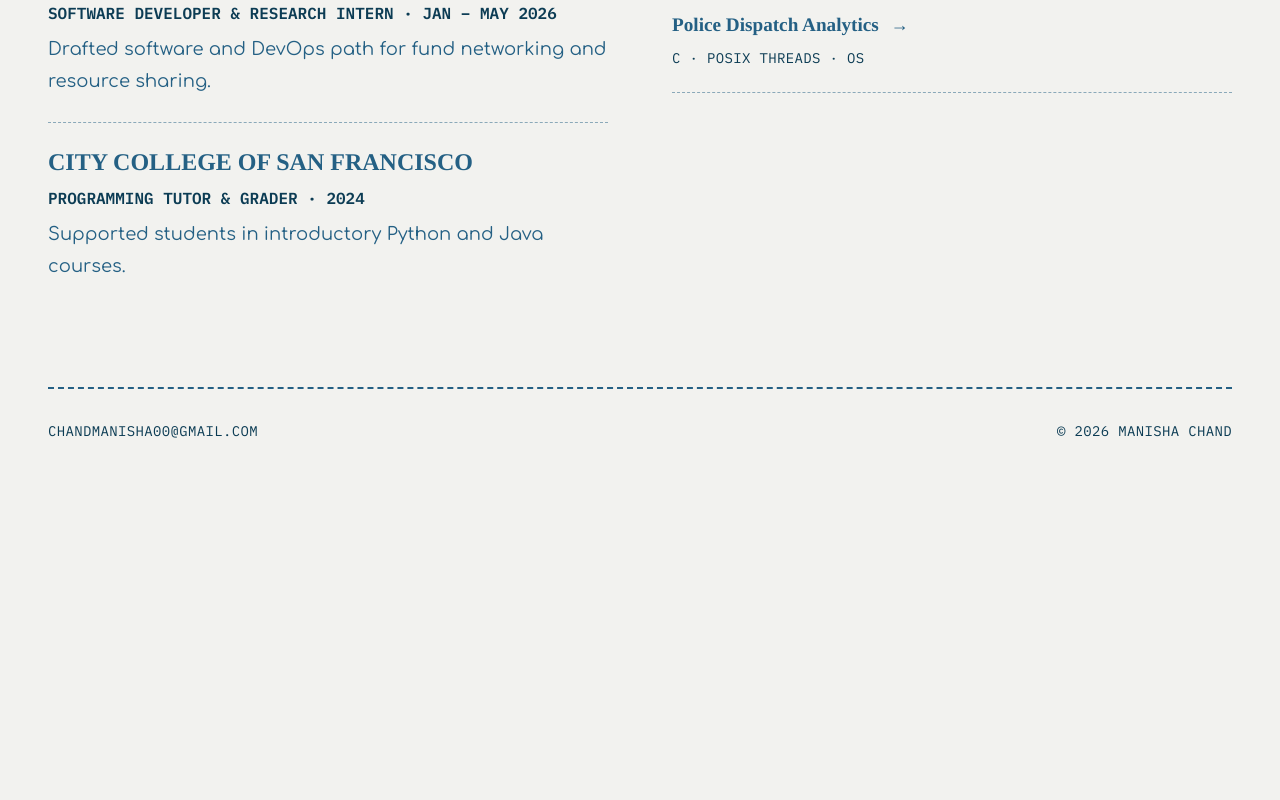
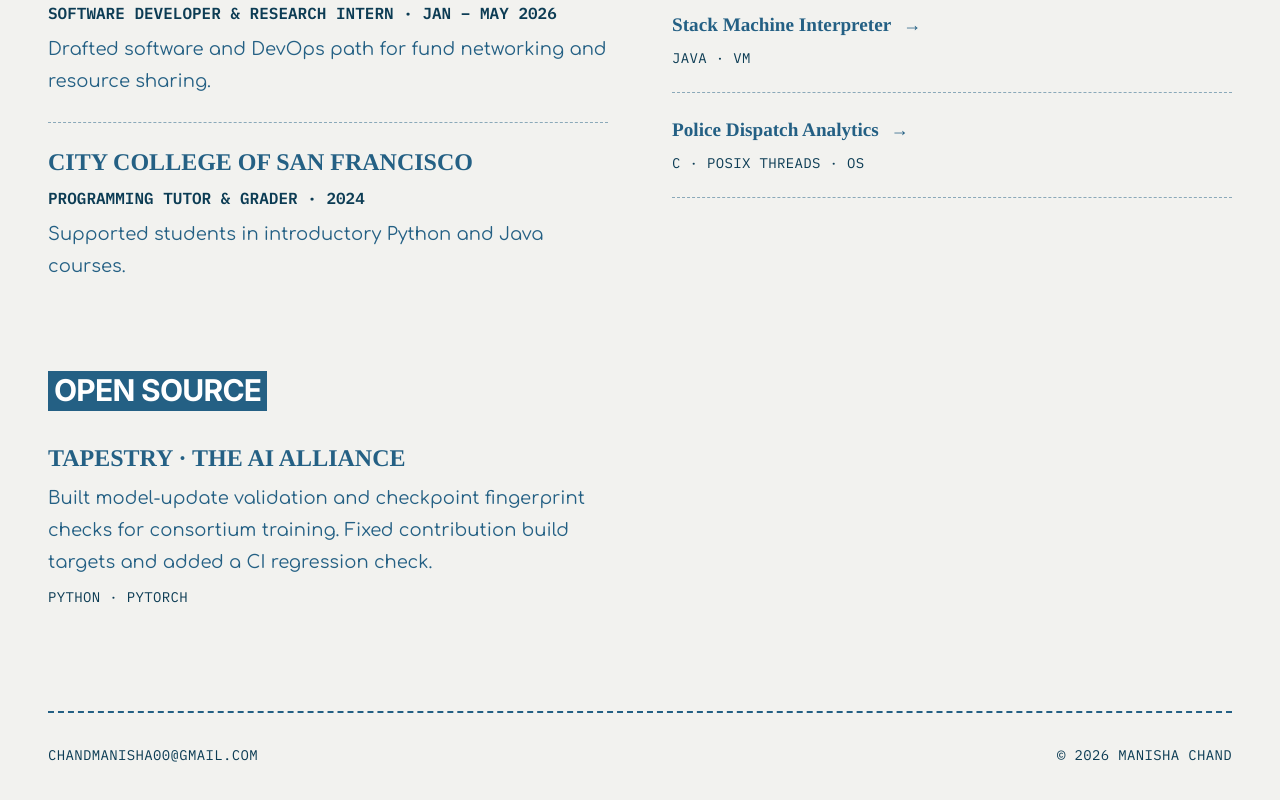
Before and after one commit to build4me2/Portfolio-Manisha, a React (Vite) app: page / in a window 1280 px wide. Shown: the part 790-1590 px from the top of the page. Before the commit the page ends 1279 px from the top, so only its background shows below. Built offline with nearby package versions, Linux system fonts and the light colour scheme.

Commit message:
Add Open Source section and Hephaestus project

```diff
--- a/src/App.tsx
+++ b/src/App.tsx
@@ -5,7 +5,7 @@ import { Entry } from './components/Entry';
 import { Nav } from './components/Nav';
 import { ProjectCard } from './components/ProjectCard';
 import { SectionHeading } from './components/SectionHeading';
-import { email, experience, projects } from './data/portfolio';
+import { email, experience, openSource, projects } from './data/portfolio';
 
 function App() {
   useLayoutEffect(() => {
@@ -53,6 +53,14 @@ function App() {
                 />
               ))}
             </div>
+            <section id="open-source" className="mt-16 scroll-mt-32 md:scroll-mt-24">
+              <SectionHeading delay={100}>Open Source</SectionHeading>
+              <div className="reveal-content space-y-6" style={{ animationDelay: '100ms' }}>
+                {openSource.map((item) => (
+                  <Entry key={item.title} {...item} />
+                ))}
+              </div>
+            </section>
           </div>
 
           <div id="projects" className="scroll-mt-32 md:scroll-mt-24">
--- a/src/components/Entry.tsx
+++ b/src/components/Entry.tsx
@@ -4,9 +4,10 @@ type EntryProps = {
   subtitle?: string;
   period?: string;
   description: string;
+  meta?: string;
 };
 
-export function Entry({ title, href, subtitle, period, description }: EntryProps) {
+export function Entry({ title, href, subtitle, period, description, meta }: EntryProps) {
   return (
     <article className="space-y-2 border-b border-dashed border-ink/50 pb-6 last:border-b-0">
       <h3 className="font-display text-xl font-bold uppercase leading-tight text-ink md:text-2xl">
@@ -27,6 +28,7 @@ export function Entry({ title, href, subtitle, period, description }: EntryProps
         </p>
       )}
       <p className="max-w-2xl font-experience text-base leading-7 text-ink md:text-lg md:leading-8">{description}</p>
+      {meta && <p className="mt-2 font-mono text-xs uppercase tracking-wide text-inkDark md:text-sm">{meta}</p>}
     </article>
   );
 }
--- a/src/data/portfolio.ts
+++ b/src/data/portfolio.ts
@@ -42,6 +42,16 @@ export const experience = [
   },
 ];
 
+export const openSource = [
+  {
+    title: 'TAPESTRY · THE AI ALLIANCE',
+    href: 'https://github.com/The-AI-Alliance/tapestry',
+    description:
+      'Built model-update validation and checkpoint fingerprint checks for consortium training. Fixed contribution build targets and added a CI regression check.',
+    meta: 'PYTHON · PYTORCH',
+  },
+];
+
 export const projects = [
   {
     title: 'CodexMicro Driver',
@@ -52,6 +62,11 @@ export const projects = [
     title: 'Chiya Pasal',
     href: 'https://github.com/autonome-research/chiya-pasal',
     meta: 'TYPESCRIPT · SQLITE · LLM AGENTS',
+  },
+  {
+    title: 'Hephaestus',
+    href: 'https://github.com/autonome-research/hephaestus',
+    meta: 'PYTHON · BUILD123D · PARAMETRIC CAD',
   },
   {
     title: 'Basic File System',
```
